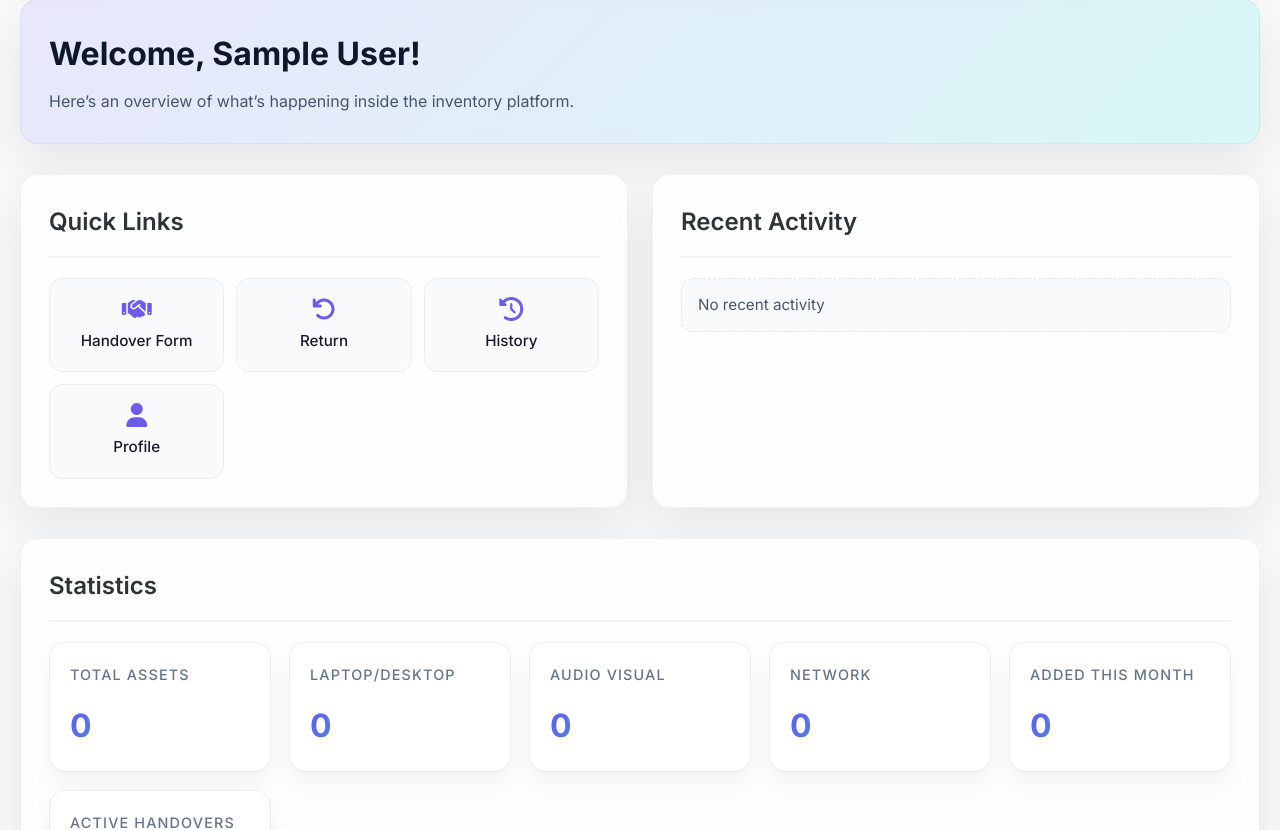
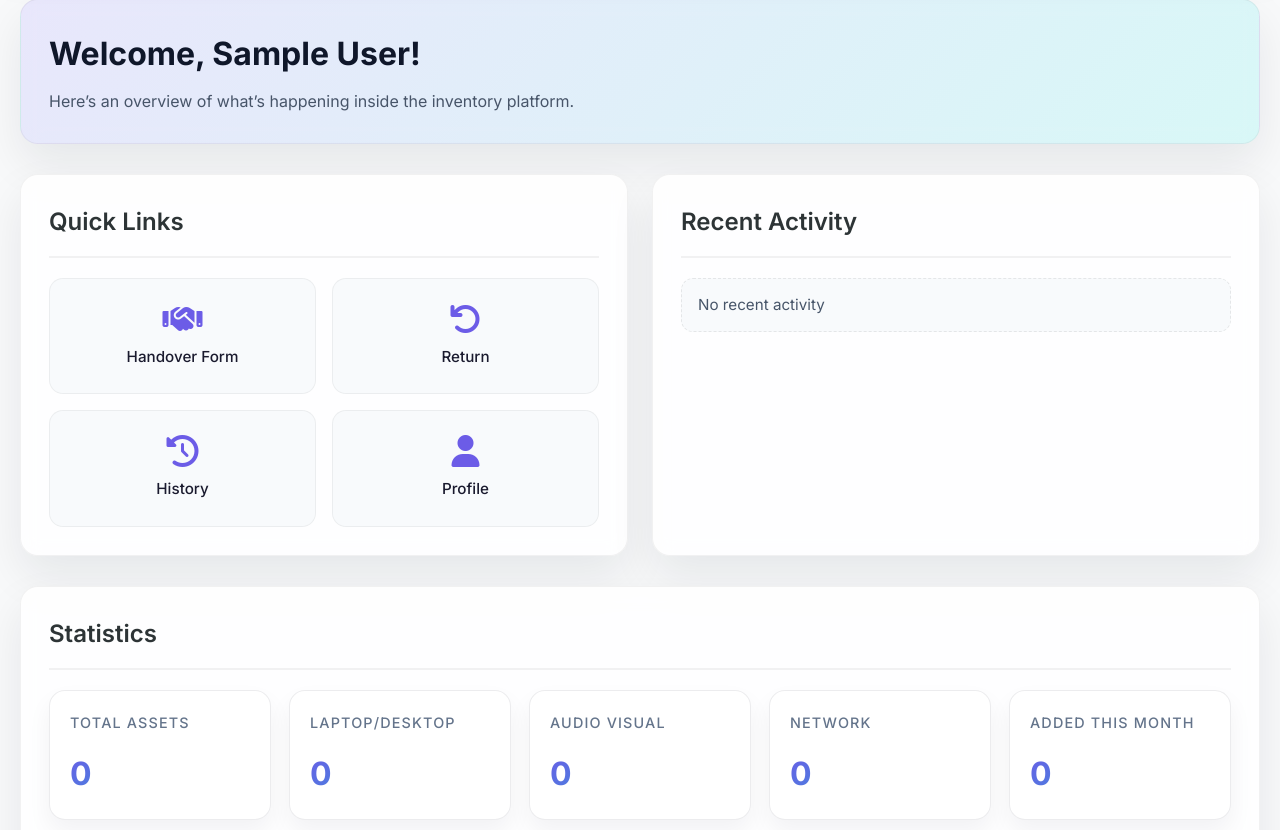
Before and after one commit to Feekkk/php-nextgenitventory, a PHP site: page /technician/Dashboard.php in a window 1280 px wide. Shown: the part 101-931 px from the top of the page. Run offline with PHP 8.4, Linux system fonts and the light colour scheme; the visitor is signed in with stand-in values (Sample User, id 1); data that the repository does not hold is empty.

Commit message:
Update technician dashboard layout

```diff
--- a/technician/Dashboard.php
+++ b/technician/Dashboard.php
@@ -88,7 +88,7 @@ try {
         SELECT asset_type, asset_id, action_type, field_name, new_value, created_at, tech_id, changed_by
         FROM asset_trails
         ORDER BY created_at DESC
-        LIMIT 6
+        LIMIT 4
     ";
     $stmt = $pdo->query($activitySql);
     $recentActivity = $stmt->fetchAll(PDO::FETCH_ASSOC);
@@ -154,8 +154,8 @@ try {
 
         .quick-links-list {
             display: grid;
-            grid-template-columns: repeat(auto-fit, minmax(140px, 1fr));
-            gap: 12px;
+            grid-template-columns: repeat(auto-fit, minmax(180px, 1fr));
+            gap: 16px;
             margin-top: 16px;
         }
 
@@ -163,20 +163,28 @@ try {
             display: flex;
             flex-direction: column;
             align-items: center;
-            gap: 8px;
-            padding: 18px;
+            justify-content: center;
+            gap: 10px;
+            padding: 24px 20px;
             border-radius: 14px;
             background: #f8fafc;
             border: 1px solid rgba(0, 0, 0, 0.05);
             text-decoration: none;
             color: #0f172a;
             font-weight: 600;
+            font-size: 0.95rem;
             transition: all 0.2s ease;
+            min-height: 100px;
         }
 
         .quick-link-btn i {
-            font-size: 1.5rem;
+            font-size: 2rem;
             color: #6c5ce7;
+        }
+
+        .quick-link-btn span {
+            font-size: 0.95rem;
+            text-align: center;
         }
 
         .quick-link-btn:hover {
```
